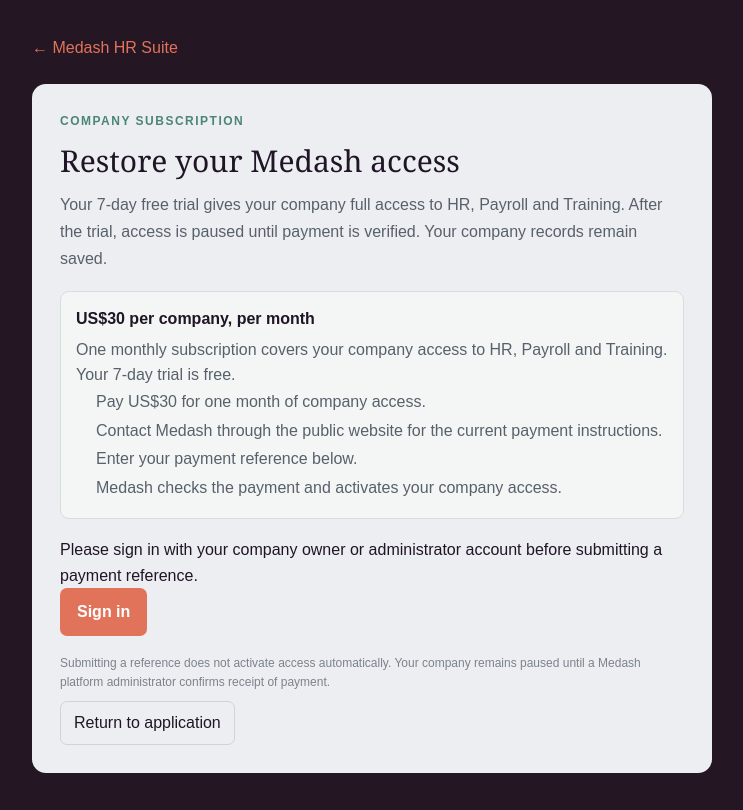
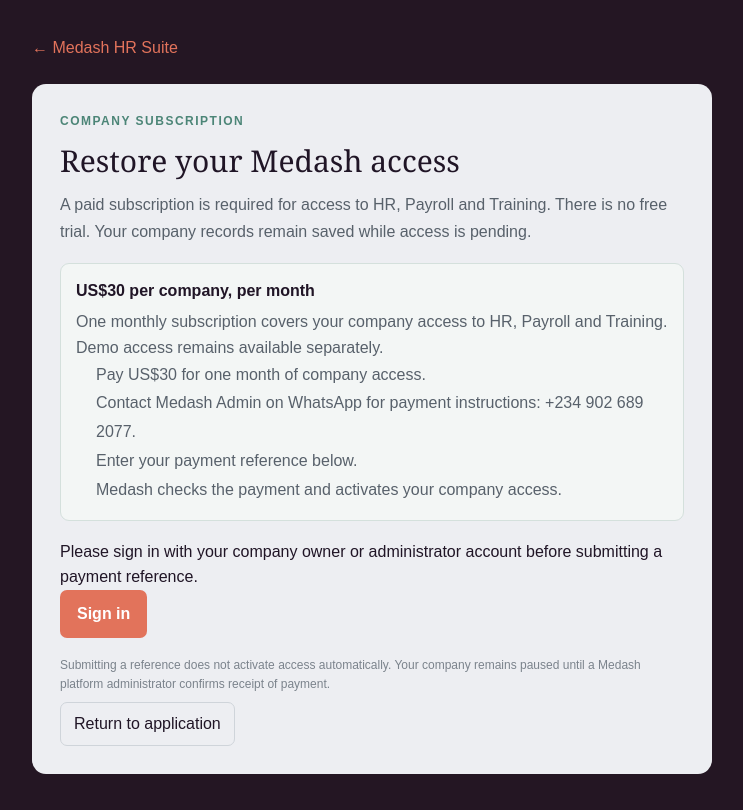
Before and after one commit to theoeugene131-tech/medash-hr-suite, a Next.js app: page /subscription in a window 1280 px wide. Shown: the whole page, without its empty margins (268-1011 px from the left). Built offline with nearby package versions, Linux system fonts and the light colour scheme.

Commit message:
Remove free trial and restore Medash admin WhatsApp contact

```diff
--- a/app/subscription/page.js
+++ b/app/subscription/page.js
@@ -45,12 +45,12 @@ export default function SubscriptionPage() {
       <section style={{ marginTop: 24, background: "#EDEEF2", color: "#201526", borderRadius: 14, padding: 28 }}>
         <p style={{ color: "#4C8577", fontSize: 12, fontWeight: 700, letterSpacing: 1.5, textTransform: "uppercase" }}>Company subscription</p>
         <h1 style={{ fontFamily: "Georgia, serif", fontSize: 30, margin: "8px 0" }}>Restore your Medash access</h1>
-        <p style={{ color: "#58616b", lineHeight: 1.7 }}>Your 7-day free trial gives your company full access to HR, Payroll and Training. After the trial, access is paused until payment is verified. Your company records remain saved.</p>
+        <p style={{ color: "#58616b", lineHeight: 1.7 }}>A paid subscription is required for access to HR, Payroll and Training. There is no free trial. Your company records remain saved while access is pending.</p>
         <div style={{ background: "#f3f6f5", border: "1px solid #d4e0dc", padding: 15, borderRadius: 9, margin: "18px 0" }}>
-          <strong>US$30 per company, per month</strong><p style={{ color: "#58616b", margin: "6px 0 0", lineHeight: 1.6 }}>One monthly subscription covers your company access to HR, Payroll and Training. Your 7-day trial is free.</p>
+          <strong>US$30 per company, per month</strong><p style={{ color: "#58616b", margin: "6px 0 0", lineHeight: 1.6 }}>One monthly subscription covers your company access to HR, Payroll and Training. Demo access remains available separately.</p>
           <ol style={{ color: "#58616b", lineHeight: 1.8, paddingLeft: 20, marginBottom: 0 }}>
             <li>Pay US$30 for one month of company access.</li>
-            <li>Contact Medash through the public website for the current payment instructions.</li>
+            <li>Contact Medash Admin on WhatsApp for payment instructions: <a href="https://wa.me/2349026892077" target="_blank" rel="noreferrer">+234 902 689 2077</a>.</li>
             <li>Enter your payment reference below.</li>
             <li>Medash checks the payment and activates your company access.</li>
           </ol>
```
